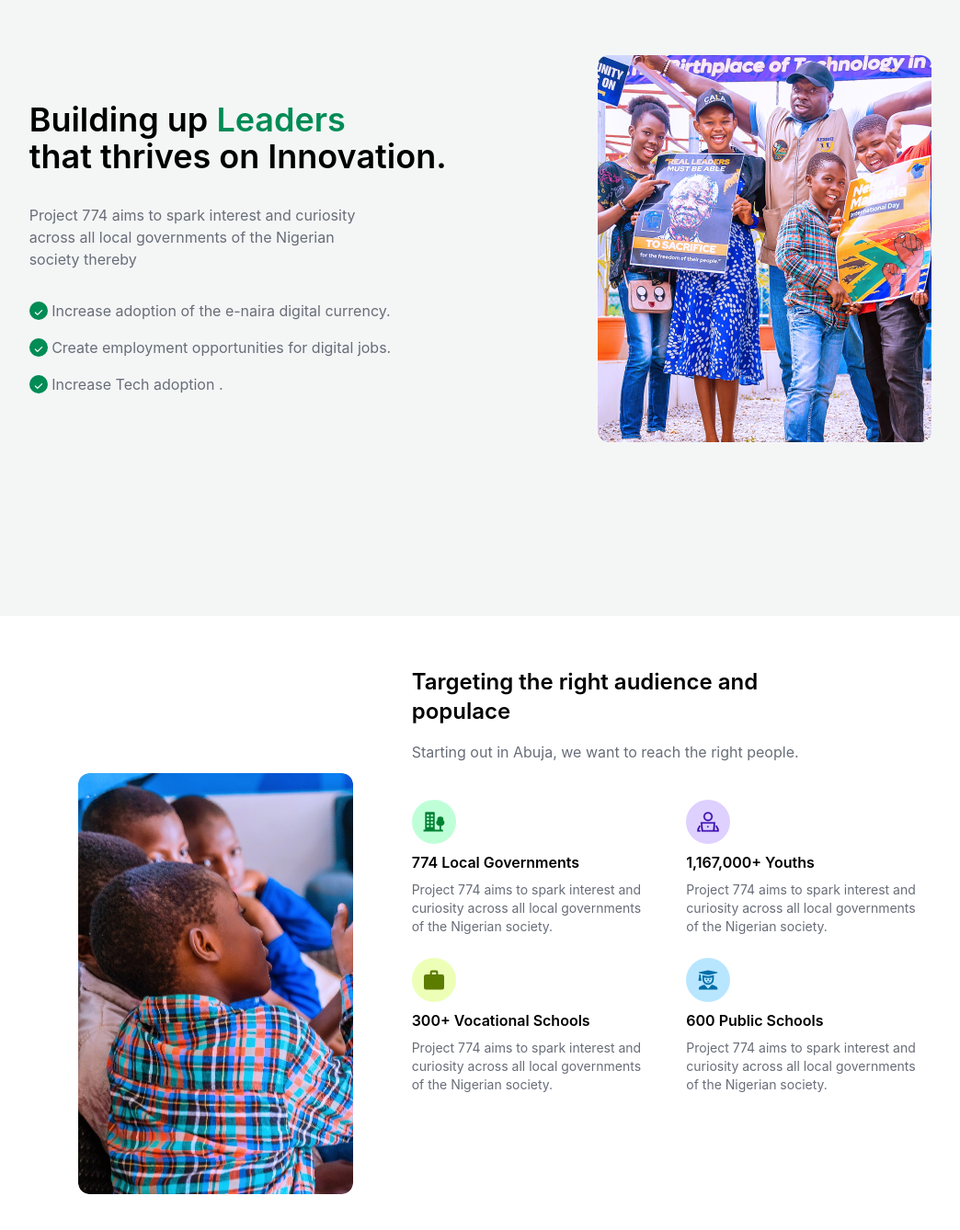
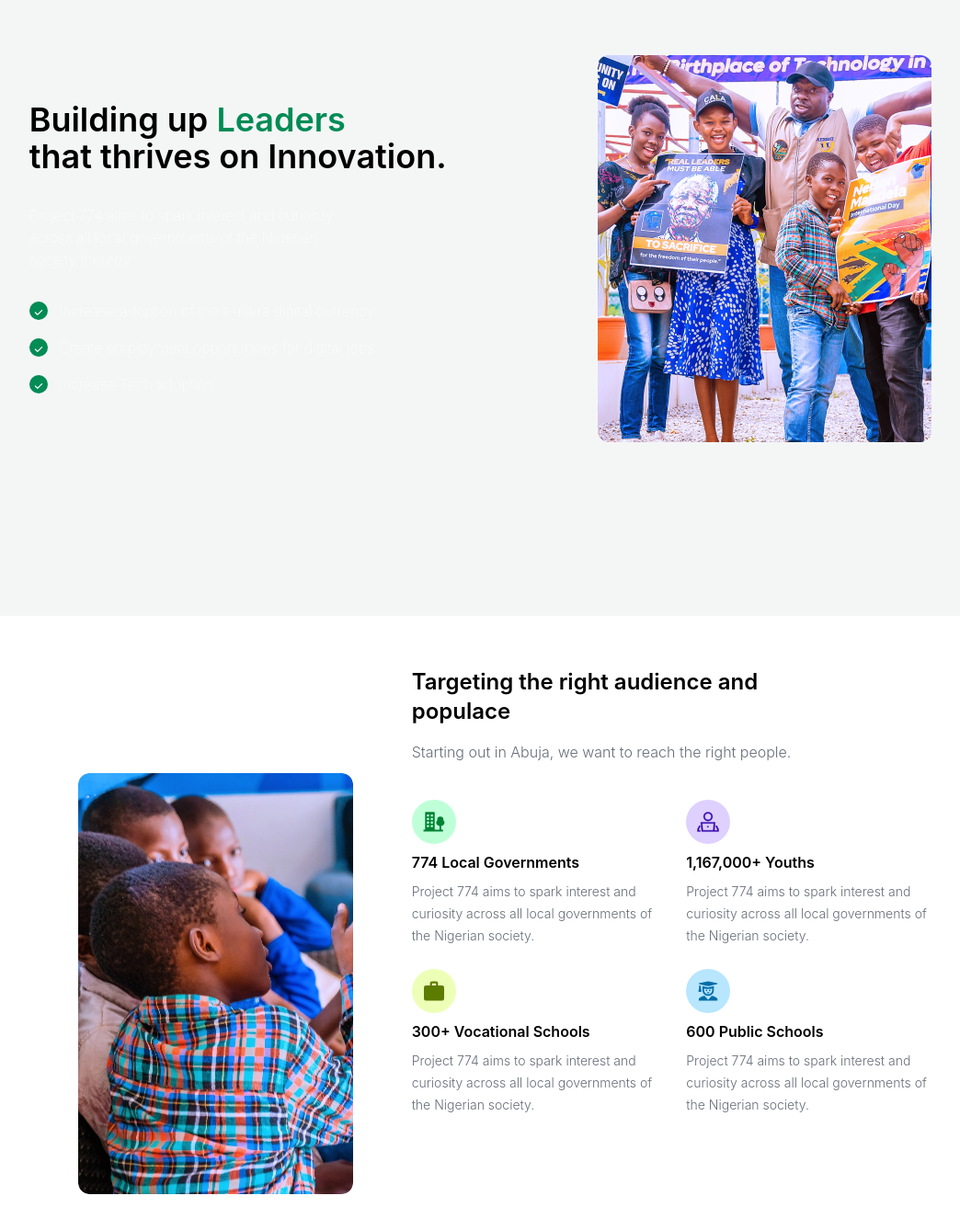
Before and after one commit to tacafricamain/project774, a Next.js app: page / in a window 1280 px wide. Shown: the part 1402-2740 px from the top of the page at 92% size, without its empty margins (75-1119 px from the left). Built offline with nearby package versions, Linux system fonts and the light colour scheme.

Commit message:
fix styling issue
resolve font inconsistency accross multiple components on the homepage

```diff
--- a/components/HomepageComponents/Audience.tsx
+++ b/components/HomepageComponents/Audience.tsx
@@ -10,31 +10,31 @@ export default function Audience() {
         <div className='lg:w-8/12 lg:h-[70%] py-4'>
             <div className='lg:my-10 lg:w-9/12'>
                 <h2 className='text-2xl font-semibold mb-4'>Targeting the right audience and populace</h2>
-                <p className='text-grayText'>Starting out in Abuja, we want to reach the right people.</p>
+                <p className='text-grayText font-light leading-6'>Starting out in Abuja, we want to reach the right people.</p>
             </div>
             <div className='flex flex-col space-y-6 mt-6 md:mt-0'>
               <div className='flex flex-col md:flex-row space-y-6 md:space-y-0 '>
                 <div className='md:mr-8 '>
                   <img className='w-12 h-12' src="/project774/Group17.svg" alt="icon" />
                   <h3 className='my-2 font-semibold' >774 Local Governments</h3>
-                  <p className='text-sm text-grayText'>Project 774 aims to spark interest and curiosity across all local governments of the Nigerian society.</p>
+                  <p className='text-sm text-grayText font-light leading-6'>Project 774 aims to spark interest and curiosity across all local governments of the Nigerian society.</p>
                 </div>
                 <div className='md:mr-8'>
                   <img className='w-12 h-12' src="/project774/Group16.svg" alt="icon" />
                   <h3 className='my-2 font-semibold' >1,167,000+ Youths</h3>
-                  <p className='text-sm text-grayText'>Project 774 aims to spark interest and curiosity across all local governments of the Nigerian society.</p>
+                  <p className='text-sm text-grayText font-light leading-6'>Project 774 aims to spark interest and curiosity across all local governments of the Nigerian society.</p>
                 </div>
               </div>
               <div className='flex flex-col md:flex-row space-y-6 md:space-y-0 '>
                 <div className='md:mr-8'>
                   <img className='w-12 h-12' src="/project774/Group14.svg" alt="icon" />
                   <h3 className='my-2 font-semibold'>300+ Vocational Schools</h3>
-                  <p className='text-sm text-grayText'>Project 774 aims to spark interest and curiosity across all local governments of the Nigerian society.</p>
+                  <p className='text-sm text-grayText font-light leading-6'>Project 774 aims to spark interest and curiosity across all local governments of the Nigerian society.</p>
                 </div>
                 <div className='md:mr-8'>
                   <img className='w-12 h-12' src="/project774/Group15.svg" alt="icon" />
                   <h3 className='my-2 font-semibold' >600 Public Schools</h3>
-                  <p className='text-sm text-grayText' >Project 774 aims to spark interest and curiosity across all local governments of the Nigerian society.</p>
+                  <p className='text-sm text-grayText font-light leading-6' >Project 774 aims to spark interest and curiosity across all local governments of the Nigerian society.</p>
                 </div>
               </div>
 
--- a/components/HomepageComponents/Benefits.tsx
+++ b/components/HomepageComponents/Benefits.tsx
@@ -23,7 +23,7 @@ export default function Benefits() {
             In reality, project 774 ushers in endless <br /> benefits to the
             economy and the people <br /> as we keep evolving.
           </h2>
-          <p className="text-grayText">
+          <p className="text-grayText font-light leading-6">
             {`It's certain, that with all we envision as regards to empowering `}
             <br />
             {`and stemming innovative youths, we'll reap bountifully.`}
@@ -32,7 +32,7 @@ export default function Benefits() {
         <div className="flex flex-col space-y-6 mt-6 md:mt-0">
           <ul className="text-grayText flex w-full flex-wrap gap-8 ml-6">
             <div className="max-w-sm basis-80">
-              <li className="flex items-center justify-center">
+              <li className="flex items-center justify-center font-light leading-6">
                 <img
                   className="inline w-2 mr-4"
                   src="/project774/e.jpg"
@@ -43,7 +43,7 @@ export default function Benefits() {
               </li>
             </div>
             <div className="max-w-sm basis-80">
-              <li className="flex items-center justify-center">
+              <li className="flex items-center justify-center font-light leading-6">
                 <img
                   className="inline w-2 mr-4"
                   src="/project774/e.jpg"
@@ -54,7 +54,7 @@ export default function Benefits() {
               </li>
             </div>
             <div className="max-w-sm basis-80">
-              <li className="flex items-center justify-center">
+              <li className="flex items-center justify-center font-light leading-6">
                 <img
                   className="inline w-2 mr-4"
                   src="/project774/e.jpg"
@@ -64,7 +64,7 @@ export default function Benefits() {
               </li>
             </div>
             <div className="max-w-sm basis-80">
-              <li className="flex items-center justify-center">
+              <li className="flex items-center justify-center font-light leading-6">
                 {" "}
                 <img
                   className="inline w-2 mr-4"
--- a/components/HomepageComponents/Communities.tsx
+++ b/components/HomepageComponents/Communities.tsx
@@ -1,31 +1,61 @@
-import React from 'react'
+import React from "react";
 
 const Svg = () => {
-  return(
-    <span className='rounded-full bg-mainGreen w-5 h-5'>
-      <svg className="flex-shrink-0 w-5 h-3 text-white inline" fill="currentColor" viewBox="0 0 20 20" xmlns="http://www.w3.org/2000/svg"><path fillRule="evenodd" d="M16.707 5.293a1 1 0 010 1.414l-8 8a1 1 0 01-1.414 0l-4-4a1 1 0 011.414-1.414L8 12.586l7.293-7.293a1 1 0 011.414 0z" clipRule="evenodd"></path></svg>
+  return (
+    <span className="rounded-full bg-mainGreen w-5 h-5">
+      <svg
+        className="flex-shrink-0 w-5 h-3 text-white inline"
+        fill="currentColor"
+        viewBox="0 0 20 20"
+        xmlns="http://www.w3.org/2000/svg"
+      >
+        <path
+          fillRule="evenodd"
+          d="M16.707 5.293a1 1 0 010 1.414l-8 8a1 1 0 01-1.414 0l-4-4a1 1 0 011.414-1.414L8 12.586l7.293-7.293a1 1 0 011.414 0z"
+          clipRule="evenodd"
+        ></path>
+      </svg>
     </span>
-  )
-}
+  );
+};
 
 export default function Communities(): JSX.Element {
   return (
-    <div className='lg:h-screen bg-backgroundGrey flex justify-center items-center py-12'>
-        <div className='flex flex-col lg:flex-row w-10/12 '>
-            <div className='lg:w-6/12 space-y-8 flex flex-col h-full self-center justify-center'>
-                <h1 className='text-black text-2xl lg:text-4xl font-semibold '>Building up <span className='text-mainGreen'>Leaders </span><br className='hidden lg:block' /> that thrives on Innovation.</h1>
-                <p className='text-grayText'>Project 774 aims to spark interest and curiosity <br className='hidden lg:block' />
-                across all local governments of the Nigerian <br className='hidden lg:block' />  society thereby</p>
-                <ul className='space-y-4 text-grayText'>
-                  <li className='inline-block'><Svg /> Increase adoption of the e-naira digital currency.</li>
-                  <li className='inline-block'><Svg /> Create employment opportunities for digital jobs.</li>
-                  <li className='inline-block'><Svg /> Increase Tech adoption .</li>
-                </ul>
-            </div>
-            <div className='w-6/12 m-auto h-full'>
-              <img className='mx-auto rounded-xl' src="i.png" alt="p" />
-            </div>
+    <div className="lg:h-screen bg-backgroundGrey flex justify-center items-center py-12">
+      <div className="flex flex-col lg:flex-row w-10/12 ">
+        <div className="lg:w-6/12 space-y-8 flex flex-col h-full self-center justify-center">
+          <h1 className="text-black text-2xl lg:text-4xl font-semibold ">
+            Building up <span className="text-mainGreen">Leaders </span>
+            <br className="hidden lg:block" /> that thrives on Innovation.
+          </h1>
+          <p className="font-thin leading-6 text-white">
+            Project 774 aims to spark interest and curiosity{" "}
+            <br className="hidden lg:block" />
+            across all local governments of the Nigerian{" "}
+            <br className="hidden lg:block" /> society thereby
+          </p>
+          <ul className="space-y-4 text-grayText">
+            <li className="block font-thin leading-6">
+              <Svg />{" "}
+              <span className="ml-2 text-white">
+                Increase adoption of the e-naira digital currency.
+              </span>
+            </li>
+            <li className="block font-thin leading-6">
+              <Svg />{" "}
+              <span className="ml-2 text-white">
+                Create employment opportunities for digital jobs.
+              </span>
+            </li>
+            <li className="block font-thin leading-6">
+              <Svg /> <span className="ml-2 text-white">Increase Tech adoption .</span>
+            </li>
+          </ul>
         </div>
-  </div>
-  )
+        <div className="w-6/12 m-auto h-full">
+          <img className="mx-auto rounded-xl" src="i.png" alt="p" />
+        </div>
+      </div>
+    </div>
+  );
 }
--- a/components/HomepageComponents/Goals.tsx
+++ b/components/HomepageComponents/Goals.tsx
@@ -14,7 +14,7 @@ export default function Goals() {
         </p>
       </div>
       {/* largeScreens */}
-      <div className="hidden lg:flex flex-col lg:flex-row lg:h-[600px] overflow-hidden">
+      <div className="hidden lg:flex flex-col lg:flex-row overflow-hidden">
         <div className="w-1/3 relative bg-gradient-to-b from-gray-500 to-gray-900 py-24">
           <div className="grid place-items-center space-y-6 px-4">
             <img
--- a/components/HomepageComponents/HeroSection.tsx
+++ b/components/HomepageComponents/HeroSection.tsx
@@ -12,8 +12,8 @@ export default function HeroSection() {
       <div className='flex flex-col-reverse lg:flex-row h-screen'>
         <div className='lg:w-6/12 space-y-8 my-auto'>
           <h1 className='text-white text-3xl lg:text-5xl font-semibold '>Digital Transformation <br className='hidden lg:block' /> To Remote Locations</h1>
-          <p className='text-white'>
-          Create an integrated and inclusive Digital <br /> Society that improves the quality of <br /> life of Nigerian citizens in rural communities.
+          <p className='text-white font-light leading-8'>
+          Create an integrated and inclusive Digital Society that improves the quality of life of Nigerian citizens in rural communities.
           </p>
 
           <div>
```
